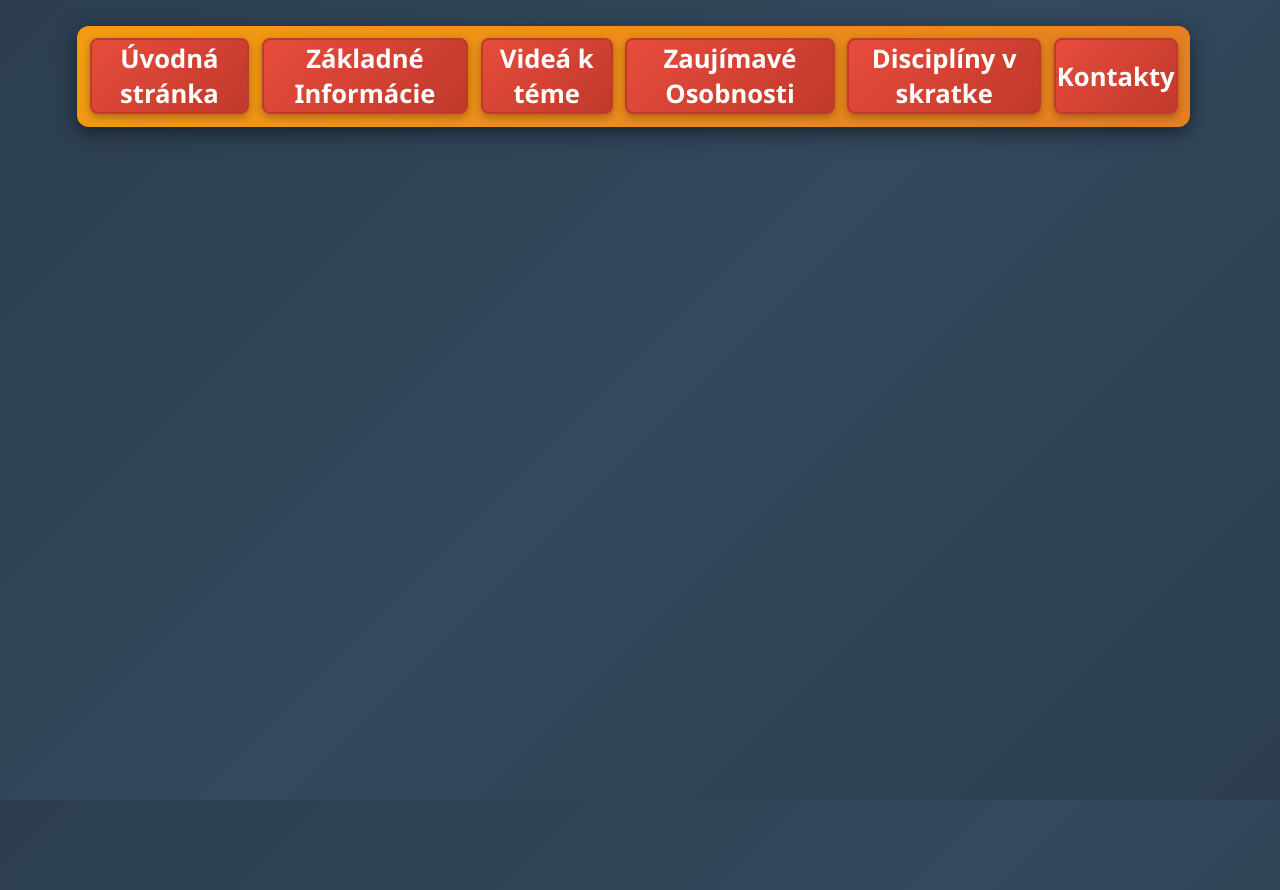
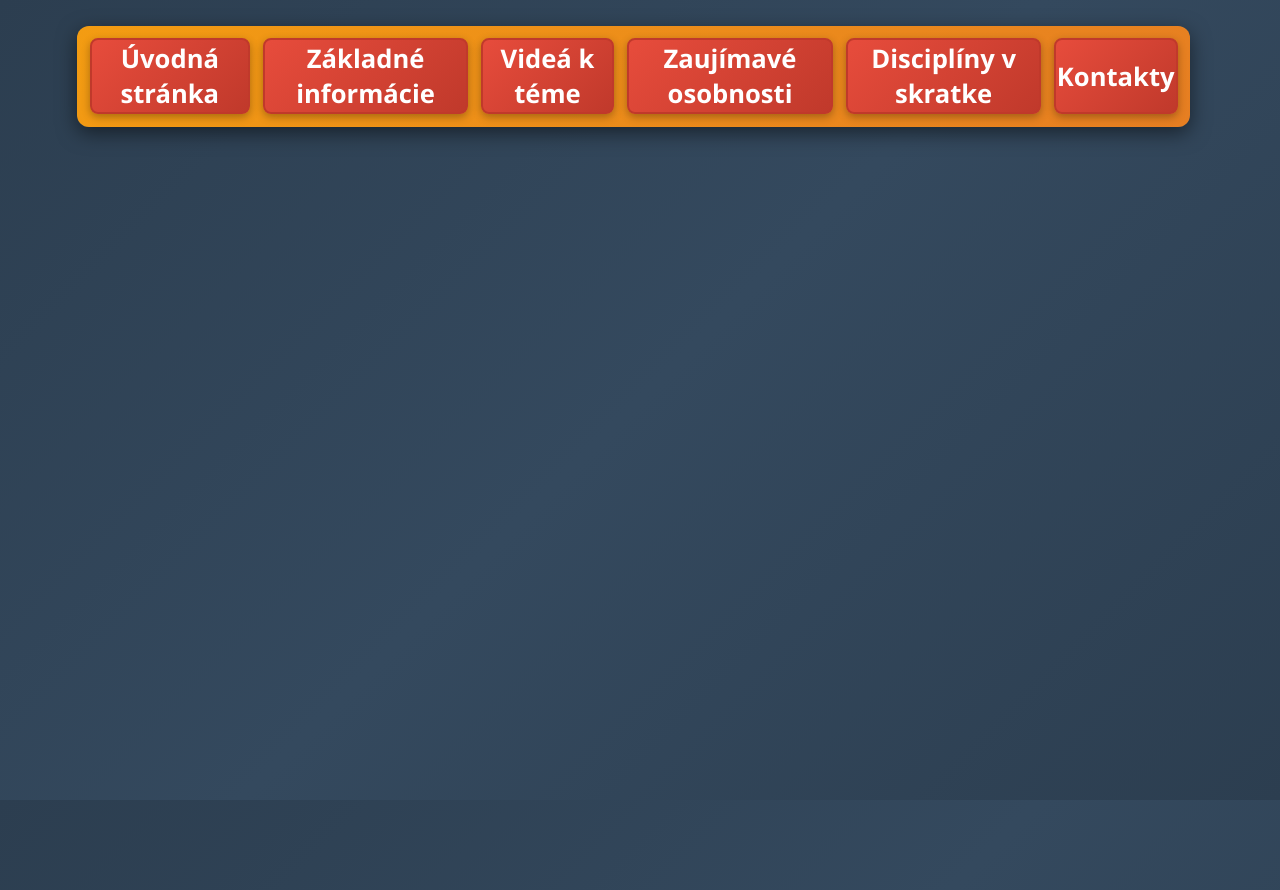
Before and after one commit to MightyBaca/seme2, a plain HTML site: page Discip.html in a window 1280 px wide. Drawn offline with Linux system fonts and the light colour scheme.

Commit message:
uprava rusivych pismen

```diff
--- a/Discip.html
+++ b/Discip.html
@@ -10,9 +10,9 @@
 <body>
     <nav  class="MainNav" id="MainNavi">
         <a  href="index.html" class="NavTl1">Úvodná stránka</a>
-        <a href="Zak.Inf.html" class="NavTl1">Základné Informácie</a>
+        <a href="Zak.Inf.html" class="NavTl1">Základné informácie</a>
         <a href="Zdroje.html" class="NavTl">Videá k téme</a>
-        <a href="Ludia.html" class="NavTl">Zaujímavé Osobnosti</a>
+        <a href="Ludia.html" class="NavTl">Zaujímavé osobnosti</a>
         <a href="Discip.html" class="NavTl">Disciplíny v skratke</a>
         <a href="Kontakt.html" class="NavTl">Kontakty</a>
     </nav>
```
Also changed, not shown: Kontakt.html (+2 -2 lines), Ludia.html (+2 -2 lines), Zak.Inf.html (+2 -2 lines), Zdroje.html (+2 -2 lines), index.html (+2 -2 lines).
